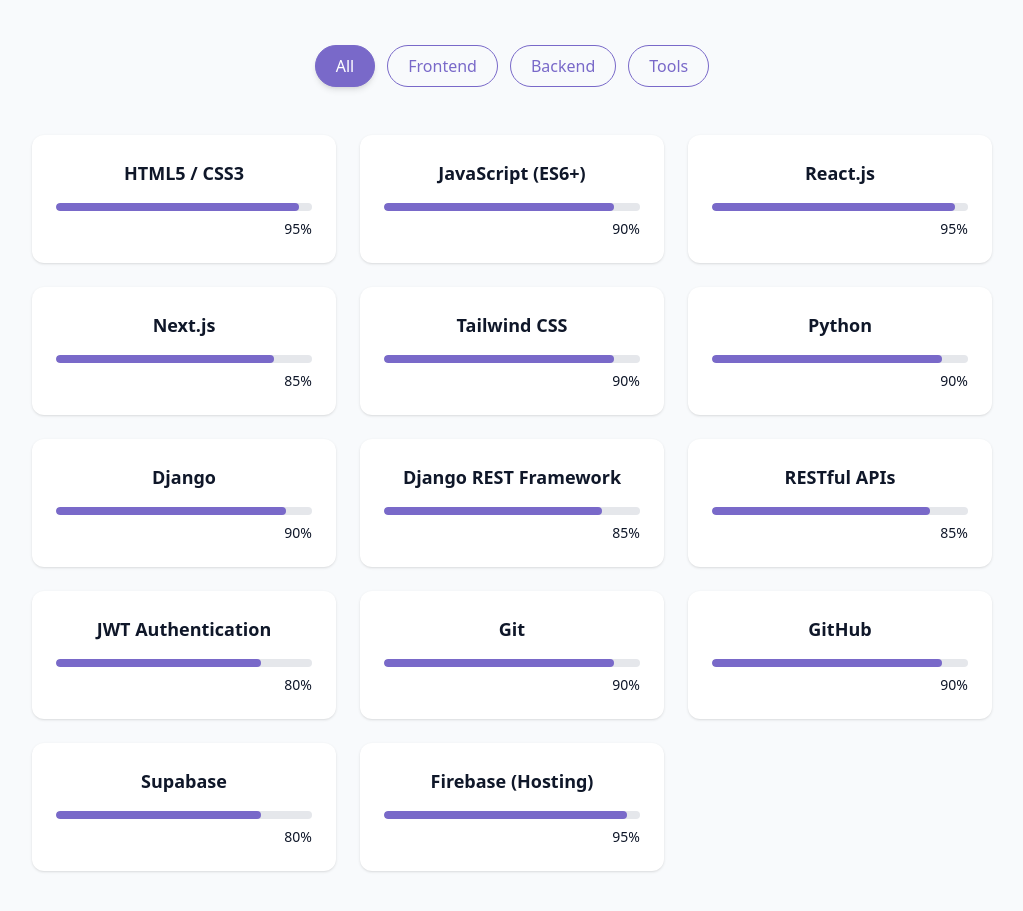
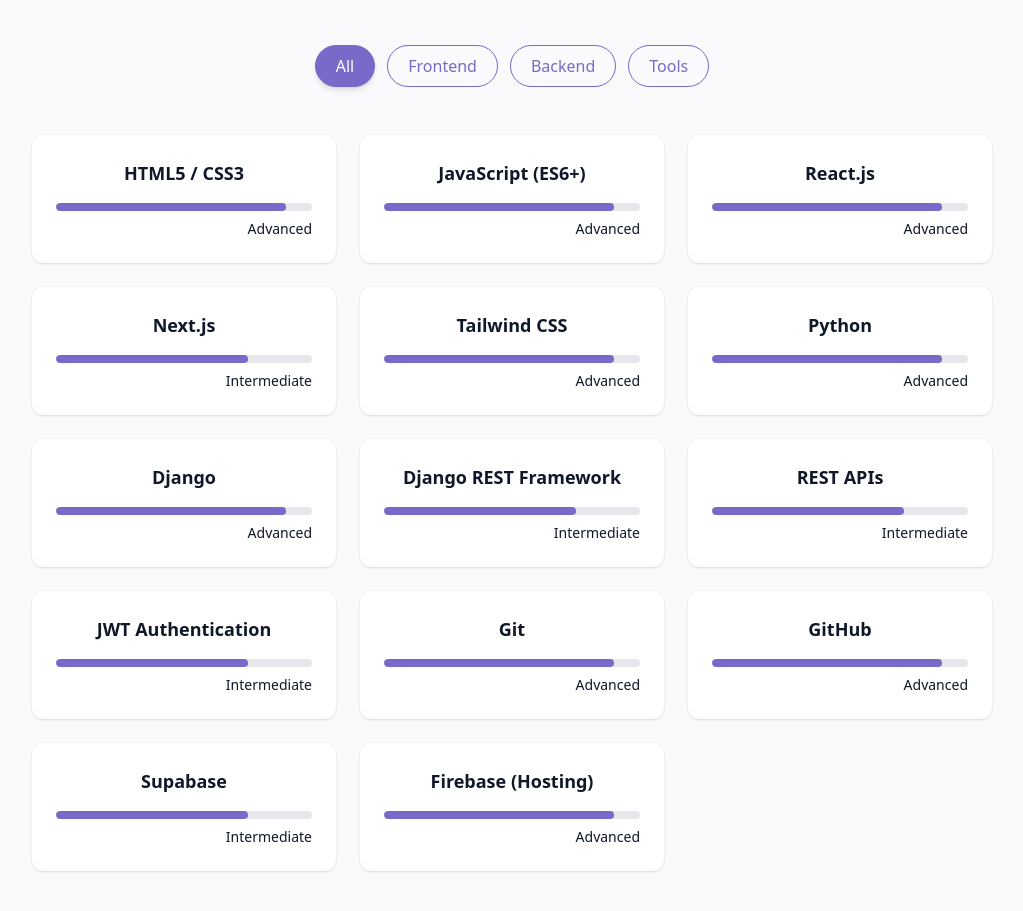
Before and after one commit to melvincbenjamin/meltech_breeze, a React (Vite) app: page / in a window 1280 px wide. Shown: the part 1741-2652 px from the top of the page, without its empty margins (128-1151 px from the left). Built offline with nearby package versions, Linux system fonts and the light colour scheme.

Commit message:
Update SkillSection.jsx

```diff
--- a/src/components/SkillSection.jsx
+++ b/src/components/SkillSection.jsx
@@ -1,51 +1,65 @@
-import { useState } from "react";
+import { useMemo, useState } from "react";
+
+const CATEGORIES = {
+  ALL: "All",
+  FRONTEND: "Frontend",
+  BACKEND: "Backend",
+  TOOLS: "Tools",
+};
 
 const skills = [
   // Frontend
-  { id: 1, name: "HTML5 / CSS3", level: 95, category: "Frontend" },
-  { id: 2, name: "JavaScript (ES6+)", level: 90, category: "Frontend" },
-  { id: 4, name: "React.js", level: 95, category: "Frontend" },
-  { id: 4, name: "Next.js", level: 85, category: "Frontend" },
-  { id: 5, name: "Tailwind CSS", level: 90, category: "Frontend" },
+  { id: 1, name: "HTML5 / CSS3", level: 4, category: CATEGORIES.FRONTEND },
+  { id: 2, name: "JavaScript (ES6+)", level: 4, category: CATEGORIES.FRONTEND },
+  { id: 3, name: "React.js", level: 4, category: CATEGORIES.FRONTEND },
+  { id: 4, name: "Next.js", level: 3, category: CATEGORIES.FRONTEND },
+  { id: 5, name: "Tailwind CSS", level: 4, category: CATEGORIES.FRONTEND },
 
   // Backend
-  { id: 7, name: "Python", level: 90, category: "Backend" },
-  { id: 8, name: "Django", level: 90, category: "Backend" },
-  { id: 9, name: "Django REST Framework", level: 85, category: "Backend" },
-  { id: 10, name: "RESTful APIs", level: 85, category: "Backend" },
-  { id: 11, name: "JWT Authentication", level: 80, category: "Backend" },
+  { id: 6, name: "Python", level: 4, category: CATEGORIES.BACKEND },
+  { id: 7, name: "Django", level: 4, category: CATEGORIES.BACKEND },
+  { id: 8, name: "Django REST Framework", level: 3, category: CATEGORIES.BACKEND },
+  { id: 9, name: "REST APIs", level: 3, category: CATEGORIES.BACKEND },
+  { id: 10, name: "JWT Authentication", level: 3, category: CATEGORIES.BACKEND },
 
   // Tools
-  { id: 13, name: "Git", level: 90, category: "Tools" },
-  { id: 14, name: "GitHub", level: 90, category: "Tools" },
-  { id: 15, name: "Supabase", level: 80, category: "Tools" },
-  { id: 18, name: "Firebase (Hosting)", level: 95, category: "Tools" },
+  { id: 11, name: "Git", level: 4, category: CATEGORIES.TOOLS },
+  { id: 12, name: "GitHub", level: 4, category: CATEGORIES.TOOLS },
+  { id: 13, name: "Supabase", level: 3, category: CATEGORIES.TOOLS },
+  { id: 14, name: "Firebase (Hosting)", level: 4, category: CATEGORIES.TOOLS },
 ];
 
-const filters = ["All", "Frontend", "Backend", "Tools"];
+const LEVEL_MAP = {
+  1: 25,
+  2: 50,
+  3: 75,
+  4: 90,
+};
+
+const filters = Object.values(CATEGORIES);
 
 export const SkillSection = () => {
-  const [activeFilter, setActiveFilter] = useState("All");
+  const [activeFilter, setActiveFilter] = useState(CATEGORIES.ALL);
 
-  const filteredSkills =
-    activeFilter === "All"
-      ? skills
-      : skills.filter((skill) => skill.category === activeFilter);
+  const filteredSkills = useMemo(() => {
+    if (activeFilter === CATEGORIES.ALL) return skills;
+    return skills.filter((skill) => skill.category === activeFilter);
+  }, [activeFilter]);
 
   return (
     <section id="skills" className="py-20 px-4 bg-secondary/30">
       <div className="container mx-auto max-w-5xl">
-        {/* Title */}
         <h2 className="text-3xl md:text-4xl font-bold text-center mb-10">
           Technical <span className="text-primary">Skills</span>
         </h2>
 
-        {/* Filter Buttons */}
+        {/* Filters */}
         <div className="flex flex-wrap justify-center gap-3 mb-12">
           {filters.map((filter) => (
             <button
               key={filter}
               onClick={() => setActiveFilter(filter)}
+              aria-pressed={activeFilter === filter}
               className={`px-5 py-2 rounded-full border transition-all duration-300
                 ${
                   activeFilter === filter
@@ -59,38 +73,38 @@
           ))}
         </div>
 
-        {/* Skills Grid */}
+        {/* Skills */}
         <div className="grid grid-cols-1 sm:grid-cols-2 lg:grid-cols-3 gap-6">
           {filteredSkills.map((skill) => (
             <div
               key={skill.id}
-              className="bg-card p-6 rounded-xl shadow-sm hover:shadow-md
-                         transition-all duration-300 ease-in-out"
+              className="bg-card p-6 rounded-xl shadow-sm hover:shadow-md transition-all"
             >
-              {/* Skill Name */}
               <p className="text-center font-semibold text-lg mb-4">
                 {skill.name}
               </p>
 
-              {/* Progress Bar */}
-              <div className="w-full bg-gray-200 rounded-full h-2 overflow-hidden">
+              <div
+                className="w-full bg-gray-200 rounded-full h-2 overflow-hidden"
+                role="progressbar"
+                aria-valuenow={LEVEL_MAP[skill.level]}
+                aria-valuemin={0}
+                aria-valuemax={100}
+                aria-label={`${skill.name} proficiency`}
+              >
                 <div
-                  className="bg-primary h-2 rounded-full transition-all duration-700 ease-out"
-                  style={{ width: `${skill.level}%` }}
-                  role="progressbar"
-                  aria-label={`${skill.name} proficiency`}
-                  aria-valuenow={skill.level}
-                  aria-valuemin={0}
-                  aria-valuemax={100}
+                  className="bg-primary h-2 rounded-full transition-all duration-700"
+                  style={{ width: `${LEVEL_MAP[skill.level]}%` }}
                 />
               </div>
 
-              {/* Percentage */}
-              <div className="flex justify-end mt-2">
-                <span className="text-sm text-muted-foreground">
-                  {skill.level}%
-                </span>
-              </div>
+              <p className="text-right mt-2 text-sm text-muted-foreground">
+                {skill.level === 4
+                  ? "Advanced"
+                  : skill.level === 3
+                  ? "Intermediate"
+                  : "Basic"}
+              </p>
             </div>
           ))}
         </div>
```
